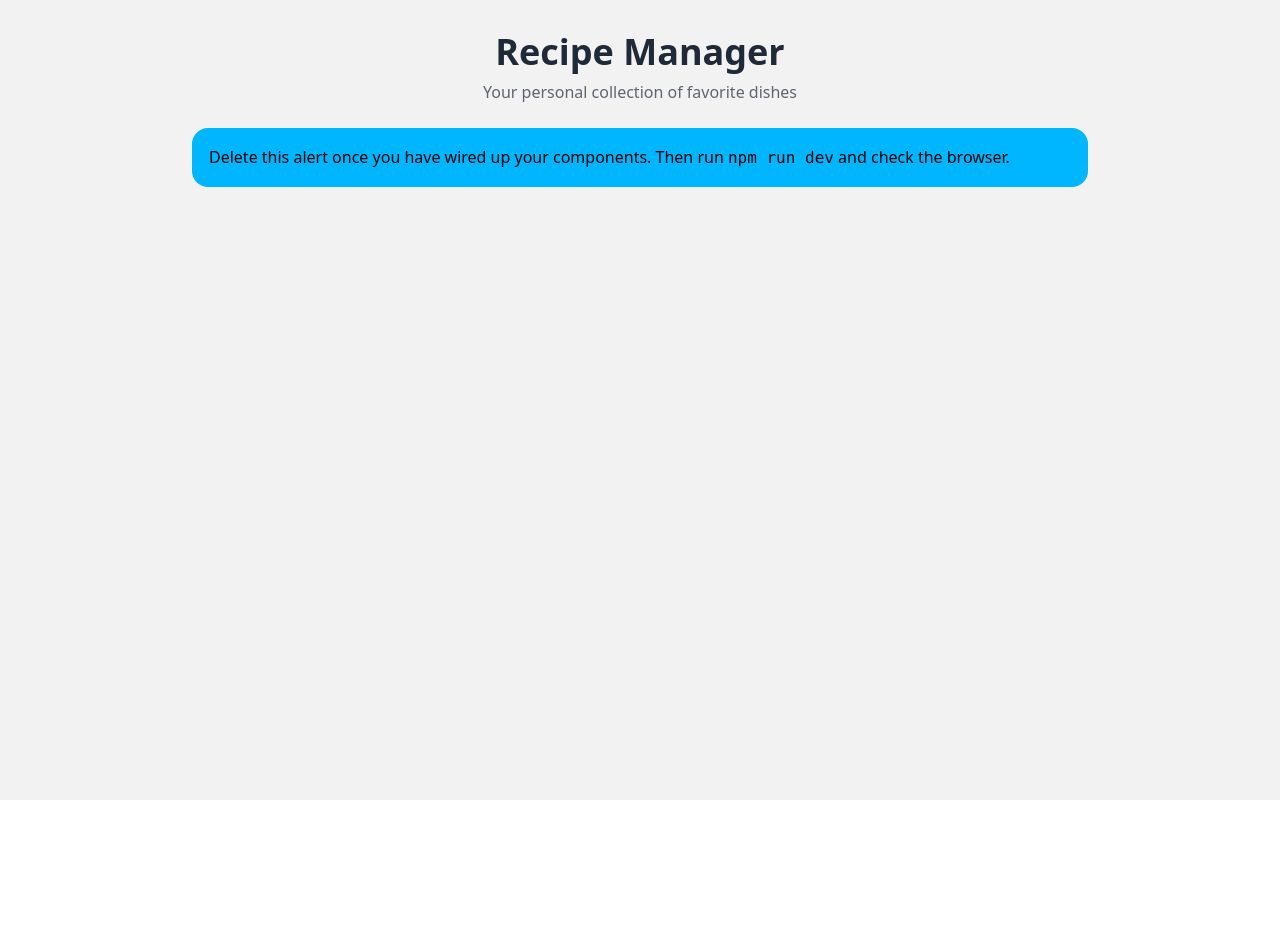
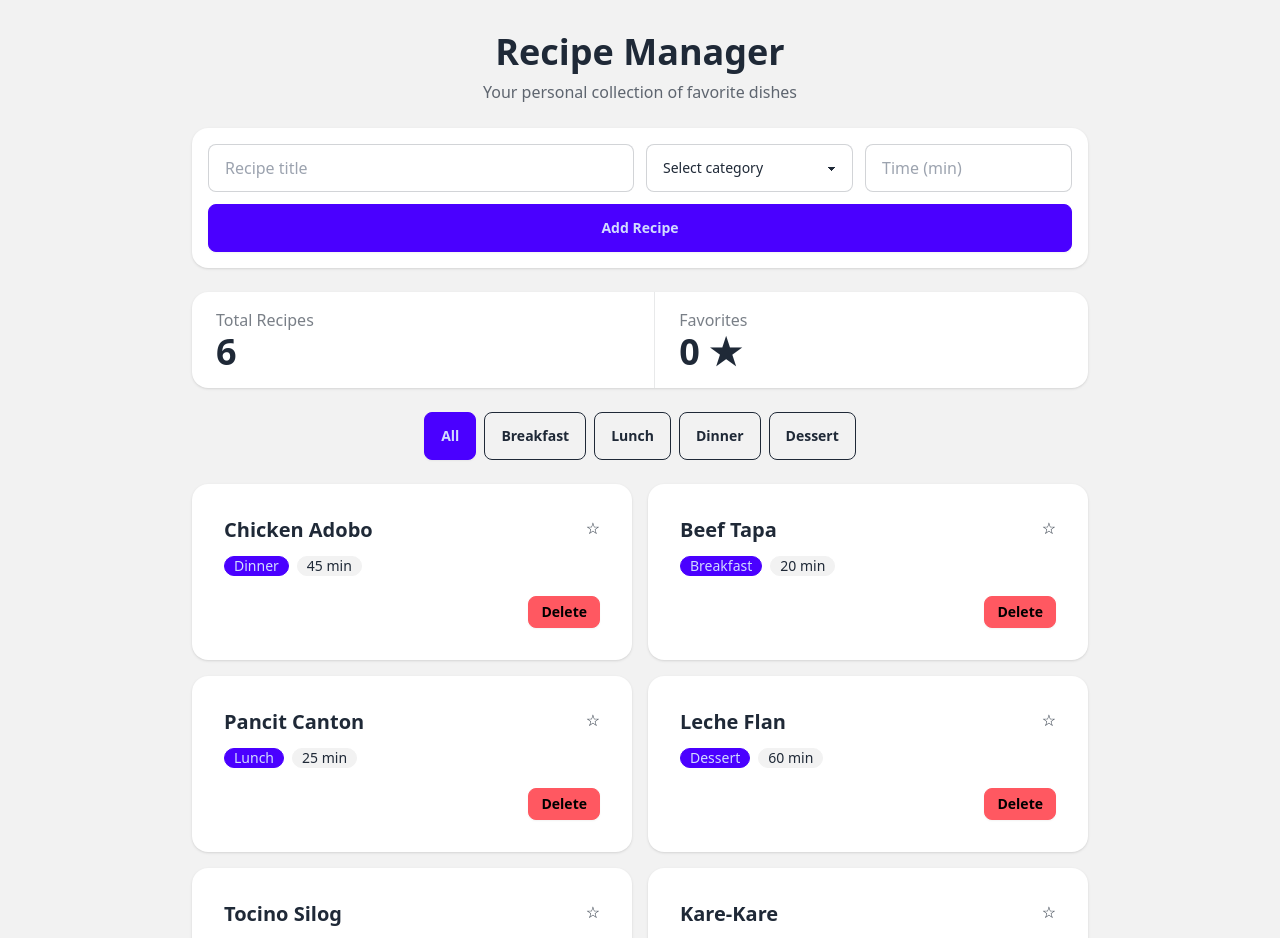
Before and after one commit to Toledo-01/recipe-manager, a React (Vite) app: page / in a window 1280 px wide. Shown: the top 938 px of the page. Before the commit the page ends 800 px from the top, so only its background shows below. Built offline with nearby package versions, Linux system fonts and the light colour scheme.

Commit message:
Major Assessment 1

```diff
--- a/src/App.jsx
+++ b/src/App.jsx
@@ -1,9 +1,9 @@
-import { useState } from "react";
+import { useState, useEffect } from "react";
 // TODO: import your components once you build them
-// import RecipeForm from "./components/RecipeForm";
-// import CategoryFilter from "./components/CategoryFilter";
-// import RecipeList from "./components/RecipeList";
-// import SummaryBar from "./components/SummaryBar";
+import RecipeForm from "./components/RecipeForm";
+import CategoryFilter from "./components/CategoryFilter";
+import RecipeList from "./components/RecipeList";
+import SummaryBar from "./components/SummaryBar";
 
 const STARTER_RECIPES = [
   { id: 1, title: "Chicken Adobo", category: "Dinner", time: 45, favorite: false },
@@ -17,29 +17,66 @@ const STARTER_RECIPES = [
 export default function App() {
   // TODO 1: create the `recipes` state using STARTER_RECIPES as the initial value.
   //         Later, wrap it in the lazy initializer that reads from localStorage.
-  const [recipes, setRecipes] = useState(STARTER_RECIPES);
+  const [recipes, setRecipes] = useState(() => {
+    const saved = localStorage.getItem("recipes");
+    return saved ? JSON.parse(saved) : STARTER_RECIPES;
+  });
 
   // TODO 2: create the `filter` state, starting as "All".
   //         Later, wrap it in the lazy initializer that reads from localStorage.
+  const [filter, setFilter] = useState(() => {
+    return localStorage.getItem("filter") || "All";
+  });
 
   // TODO 3: add useEffect to persist `recipes` to localStorage whenever it changes.
+  useEffect(() => {
+    localStorage.setItem("recipes", JSON.stringify(recipes));
+  }, [recipes]);
 
   // TODO 4: add useEffect to persist `filter` to localStorage whenever it changes.
+  useEffect(() => {
+    localStorage.setItem("filter", filter);
+  }, [filter]);
+
 
   // TODO 5: add useEffect to update `document.title` with the favorite count.
   //         Example format: `Recipes · 3 ★`
+  useEffect(() => {
+    const favoriteCount = recipes.filter((r) => r.favorite).length;
+    document.title = `Recipes · ${favoriteCount} ★`;
+  }, [recipes]);
 
   // TODO 6: write handleAdd(recipe) — adds a new recipe with a unique id (Date.now()).
   //         Use the spread operator, NOT .push().
+  const handleAdd = (recipe) => {
+    setRecipes([{ ...recipe, id: Date.now(), favorite: false }, ...recipes]);
+  };
 
   // TODO 7: write handleToggleFavorite(id) — flips the `favorite` field of the matching recipe.
   //         Use .map() and spread; do NOT mutate the object directly.
+  const handleToggleFavorite = (id) => {
+    setRecipes(
+      recipes.map((recipe) =>
+        recipe.id === id ? { ...recipe, favorite: !recipe.favorite } : recipe
+      )
+    );
+  };
 
   // TODO 8: write handleDelete(id) — removes the recipe with that id.
   //         Use .filter().
+  const handleDelete = (id) => {
+    setRecipes(recipes.filter((recipe) => recipe.id !== id));
+  };
 
   // TODO 9: derive `visibleRecipes` in render — if filter === "All" show all,
   //         otherwise filter by category. Do NOT store this in state.
+  const visibleRecipes =
+    filter === "All"
+      ? recipes
+      : recipes.filter((recipe) => recipe.category === filter);
+
+  const totalRecipes = recipes.length;
+  const favoriteCount = recipes.filter((r) => r.favorite).length;
 
   return (
     <div className="min-h-screen bg-base-200 py-8 px-4">
@@ -52,21 +89,22 @@ export default function App() {
         </header>
 
         {/* TODO: render <RecipeForm onAdd={handleAdd} /> */}
+        <RecipeForm onAdd={handleAdd} />
 
         {/* TODO: render <SummaryBar total={...} favorites={...} /> */}
+        <SummaryBar total={totalRecipes} favorites={favoriteCount} />
 
         {/* TODO: render <CategoryFilter activeFilter={filter} onFilterChange={setFilter} /> */}
+       <CategoryFilter activeFilter={filter} onFilterChange={setFilter} />
 
         {/* TODO: render <RecipeList recipes={visibleRecipes}
                                     onToggleFavorite={handleToggleFavorite}
                                     onDelete={handleDelete} /> */}
-
-        <div className="alert alert-info">
-          <span>
-            Delete this alert once you have wired up your components. Then run{" "}
-            <code className="font-mono">npm run dev</code> and check the browser.
-          </span>
-        </div>
+       <RecipeList
+          recipes={visibleRecipes}
+          onToggleFavorite={handleToggleFavorite}
+          onDelete={handleDelete}
+        />
       </div>
     </div>
   );
```
